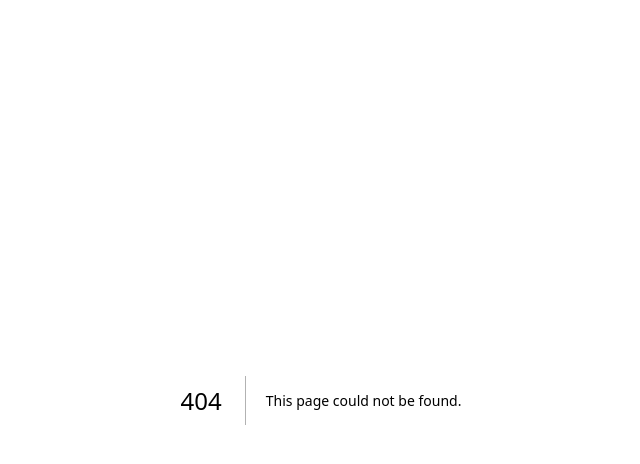
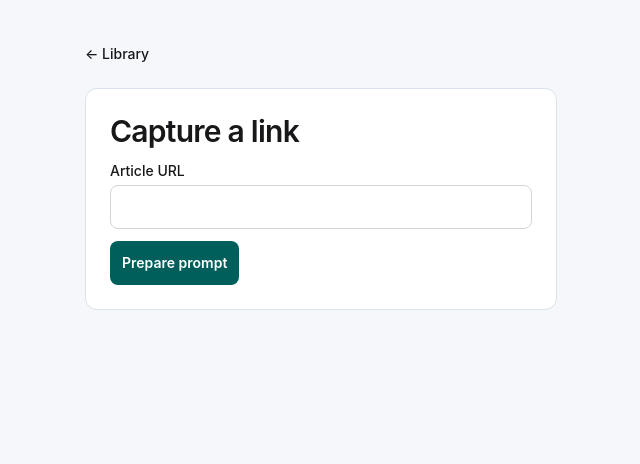
Before and after one commit to martincalvodaniel/damaca-vercel-apps, a Next.js app in the folder apps/damaca-digest/: page /share in a window 1280 px wide. Before the commit this address had no page. Shown: the top 464 px of the page, without its empty margins (319-959 px from the left). Built offline with nearby package versions, Linux system fonts and the light colour scheme.

Commit message:
feat(digest): accept shared Android links for ChatGPT capture

```diff
--- a/apps/damaca-digest/plan/iteration-log.md
+++ b/apps/damaca-digest/plan/iteration-log.md
@@ -75,3 +75,9 @@
 - Inicio en `int`, base `ffa9b0d`, con 70% en 5 h y 38% en 7 d. Se dejó Preview fuera del alcance por indicación del usuario.
 - Biblioteca con resúmenes visibles, procedencia, niveles de acceso y filtros activos que se pueden quitar individualmente. Ficha con jerarquía de lectura, topics enlazados, llamadas a la acción claras y bloques para resumen, notas y referencias. Navegación y superficies coherentes en biblioteca, ficha, edición y topics.
 - Pasaron Biome, tipos, 45 pruebas, build e integración HTTP de OAuth/MCP y acceso. Chrome revisó las cuatro pantallas y los controles desplegados a 320 y 1280 px, sin desbordamiento horizontal. Se inspeccionaron capturas de la biblioteca en claro y de la ficha en oscuro.
+
+## 07 — Abrir Digest desde Compartir en Android
+
+- Inicio en `int`, base `fd455de`, con 61% en 5 h y 36% en 7 d.
+- Chrome documenta destinos Compartir para PWAs instaladas. OpenAI documenta seleccionar el conector con `@` en el compositor. No se encontró un enlace o intent documentado que preseleccione un MCP privado y envíe el mensaje. Digest registra `/share`, valida un enlace, prepara el prompt y lo copia antes de abrir ChatGPT. La pantalla es una vista de preparación sin persistencia.
+- Pasaron Biome, tipos, 48 pruebas, build e integración HTTP. Los manifiestos servidos de `main` e `int` anuncian el destino. En Chrome a 320 px se verificaron preparación, apertura de ChatGPT (interceptada en la prueba) y modo de copia manual si falla el portapapeles. No hubo un dispositivo Android disponible.
--- a/apps/damaca-digest/plan/iterations.md
+++ b/apps/damaca-digest/plan/iterations.md
@@ -86,6 +86,6 @@ Este archivo registra el estado de cada corte. Se aplica el [workflow común](..
 
 ## 07 — Abrir Digest desde Compartir en Android
 
-- Estado: `pending`.
+- Estado: `validated`.
 - Rutas: documentación, manifiesto y ruta de recepción de enlaces.
 - Aceptación: verificar la oferta oficial de ChatGPT y Android. Si procede, permitir que la PWA instalada reciba un enlace y prepare su captura en ChatGPT con una acción explícita del usuario.
--- a/apps/damaca-digest/plan/master.md
+++ b/apps/damaca-digest/plan/master.md
@@ -16,6 +16,6 @@ La captura MCP, la biblioteca con búsqueda ponderada, filtros y paginación, la
 
 ## Verificaciones pendientes
 
-El usuario confirmó el flujo de escritura MCP desde ChatGPT en producción con fuentes de acceso completo, parcial y no disponible. Quedan por verificar el aislamiento entre entornos y la restauración de backups. La captura directa desde Android, herramientas de lectura, exportación, embeddings e integraciones de publicación quedan para entregas posteriores.
+El usuario confirmó el flujo de escritura MCP desde ChatGPT en producción con fuentes de acceso completo, parcial y no disponible. Quedan por verificar el aislamiento entre entornos y la restauración de backups. La PWA puede recibir enlaces de Compartir y preparar su envío con el conector de ChatGPT. Queda por verificar el registro del destino en un Android real. Herramientas de lectura, exportación, embeddings e integraciones de publicación quedan para entregas posteriores.
 
 Consultar las [iteraciones](iterations.md), el [registro](iteration-log.md) y las [reglas de la app](../AGENTS.md).
--- a/apps/damaca-digest/src/app/(dashboard)/page.tsx
+++ b/apps/damaca-digest/src/app/(dashboard)/page.tsx
@@ -35,12 +35,20 @@ export default async function LibraryPage({
         <h1 className="text-3xl font-semibold tracking-tight sm:text-4xl">
           Library
         </h1>
-        <Link
-          href="/topics"
-          className="digest-panel inline-flex min-h-11 items-center rounded-lg px-3 text-sm font-semibold hover:border-teal-600"
-        >
-          Topics
-        </Link>
+        <div className="flex flex-wrap justify-end gap-2">
+          <Link
+            href="/share"
+            className="inline-flex min-h-11 items-center rounded-lg bg-teal-800 px-2.5 text-sm font-semibold text-white hover:bg-teal-900"
+          >
+            Capture link
+          </Link>
+          <Link
+            href="/topics"
+            className="digest-panel inline-flex min-h-11 items-center rounded-lg px-2.5 text-sm font-semibold hover:border-teal-600"
+          >
+            Topics
+          </Link>
+        </div>
       </div>
       <LibraryFilters query={query} />
       <LibraryActiveFilters query={query} />
--- a/apps/damaca-digest/src/app/manifest.ts
+++ b/apps/damaca-digest/src/app/manifest.ts
@@ -12,6 +12,11 @@ export default function manifest(): MetadataRoute.Manifest {
     start_url: "/",
     scope: "/",
     display: "standalone",
+    share_target: {
+      action: "/share",
+      method: "GET",
+      params: { url: "url", text: "text" },
+    },
     icons: [
       { src: "/icons/icon-192.png", sizes: "192x192", type: "image/png" },
       { src: "/icons/icon-512.png", sizes: "512x512", type: "image/png" },
--- /dev/null
+++ b/apps/damaca-digest/src/app/share/page.tsx
@@ -0,0 +1,71 @@
+import type { Metadata } from "next"
+import Link from "next/link"
+import { ChatGptHandoff } from "@/features/sharing/chatgpt-handoff"
+import {
+  capturePrompt,
+  resolveSharedLink,
+} from "@/features/sharing/shared-link"
+
+// biome-ignore lint/style/useComponentExportOnlyModules: Next.js requires this page export.
+export const metadata: Metadata = {
+  title: "Capture a link · Damaca Digest",
+  referrer: "no-referrer",
+  robots: { index: false, follow: false },
+}
+
+export default async function SharePage({
+  searchParams,
+}: {
+  searchParams: Promise<{ url?: string | string[]; text?: string | string[] }>
+}) {
+  const params = await searchParams
+  const url = resolveSharedLink(params)
+
+  return (
+    <main className="mx-auto max-w-lg space-y-3 px-3 py-4 sm:px-5 sm:py-8">
+      <Link
+        href="/"
+        className="inline-flex min-h-11 items-center text-sm font-medium underline-offset-4 hover:underline"
+      >
+        ← Library
+      </Link>
+      <section className="digest-panel space-y-3 rounded-xl p-4 sm:p-6">
+        <h1 className="text-3xl font-semibold tracking-tight">
+          Capture a link
+        </h1>
+        {url ? (
+          <>
+            <p className="break-all text-sm font-medium text-teal-800 dark:text-teal-300">
+              {url}
+            </p>
+            <ChatGptHandoff prompt={capturePrompt(url)} />
+          </>
+        ) : (
+          <form action="/share" className="space-y-3">
+            {params.url || params.text ? (
+              <p role="alert" className="text-sm">
+                Share or paste a single HTTP or HTTPS link.
+              </p>
+            ) : null}
+            <label className="block text-sm font-medium">
+              Article URL
+              <input
+                name="url"
+                type="url"
+                required
+                maxLength={4096}
+                className="mt-1 block min-h-11 w-full min-w-0 rounded-lg border border-zinc-300 bg-transparent px-2.5 dark:border-zinc-700"
+              />
+            </label>
+            <button
+              type="submit"
+              className="min-h-11 rounded-lg bg-teal-800 px-3 text-sm font-semibold text-white hover:bg-teal-900"
+            >
+              Prepare prompt
+            </button>
+          </form>
+        )}
+      </section>
+    </main>
+  )
+}
--- /dev/null
+++ b/apps/damaca-digest/src/features/sharing/chatgpt-handoff.tsx
@@ -0,0 +1,58 @@
+"use client"
+
+import { useCallback, useState } from "react"
+
+const chatGptUrl = "https://chatgpt.com/"
+
+export function ChatGptHandoff({ prompt }: { prompt: string }) {
+  const [copyFailed, setCopyFailed] = useState(false)
+
+  const copyAndOpen = useCallback(async () => {
+    try {
+      await navigator.clipboard.writeText(prompt)
+      window.location.assign(chatGptUrl)
+    } catch {
+      setCopyFailed(true)
+    }
+  }, [prompt])
+
+  return (
+    <div className="space-y-3">
+      <p className="text-sm leading-relaxed text-zinc-700 dark:text-zinc-300">
+        In ChatGPT, select <strong>@damaca-digest</strong>, paste the prompt,
+        and send it.
+      </p>
+      <label className="block text-sm font-medium">
+        Prompt
+        <textarea
+          className="mt-1 block w-full min-w-0 resize-y rounded-lg border border-zinc-300 bg-transparent p-2.5 text-sm dark:border-zinc-700"
+          readOnly
+          rows={5}
+          value={prompt}
+        />
+      </label>
+      {copyFailed ? (
+        <p role="status" className="text-sm">
+          The browser could not copy the prompt. Select and copy it above, then
+          open ChatGPT.
+        </p>
+      ) : null}
+      <div className="flex flex-wrap items-center gap-2">
+        <button
+          type="button"
+          onClick={copyAndOpen}
+          className="min-h-11 rounded-lg bg-teal-800 px-3 text-sm font-semibold text-white hover:bg-teal-900"
+        >
+          Copy prompt and open ChatGPT
+        </button>
+        <a
+          href={chatGptUrl}
+          rel="noreferrer"
+          className="inline-flex min-h-11 items-center px-2 text-sm underline underline-offset-4"
+        >
+          Open ChatGPT
+        </a>
+      </div>
+    </div>
+  )
+}
--- /dev/null
+++ b/apps/damaca-digest/src/features/sharing/shared-link.ts
@@ -0,0 +1,32 @@
+import { webUrl } from "@/schemas/article"
+
+type SharedLinkInput = {
+  url?: string | string[]
+  text?: string | string[]
+}
+
+function validUrl(input: string) {
+  if (/\s/.test(input.trim())) return null
+  const result = webUrl.safeParse(input)
+  return result.success ? new URL(result.data).href : null
+}
+
+export function resolveSharedLink({ url, text }: SharedLinkInput) {
+  if (typeof url === "string" && url.trim()) return validUrl(url)
+  if (Array.isArray(url) || typeof text !== "string" || text.length > 8192)
+    return null
+
+  const completeUrl = validUrl(text)
+  if (completeUrl) return completeUrl
+
+  const matches = text.match(/https?:\/\/[^\s<>"']+/gi) ?? []
+  const urls = new Set(
+    matches.map((match) => validUrl(match.replace(/[),.;!?]+$/, "")))
+  )
+  if (urls.size !== 1) return null
+  return urls.values().next().value ?? null
+}
+
+export function capturePrompt(url: string) {
+  return `Use @damaca-digest to read this article and save it in my library. Report any access limitations.\n\n${url}`
+}
--- a/apps/damaca-digest/src/proxy.ts
+++ b/apps/damaca-digest/src/proxy.ts
@@ -8,6 +8,7 @@ export function proxy(request: NextRequest) {
     pathname.startsWith("/auth") ||
     pathname.startsWith("/api/auth") ||
     pathname === "/api/integrations/mcp" ||
+    pathname === "/share" ||
     pathname.startsWith("/connect/")
   ) {
     return NextResponse.next()
--- a/apps/damaca-digest/test/capture-http.ts
+++ b/apps/damaca-digest/test/capture-http.ts
@@ -133,6 +133,28 @@ async function save(token: string, entry: Record<string, unknown>) {
 }
 
 try {
+  const manifest = await (await fetch(`${origin}/manifest.webmanifest`)).json()
+  assert.deepEqual(manifest.share_target, {
+    action: "/share",
+    method: "GET",
+    params: { url: "url", text: "text" },
+  })
+  const shared = await fetch(
+    `${origin}/share?text=${encodeURIComponent("Article title\nhttps://example.com/shared")}`,
+    { redirect: "manual" }
+  )
+  assert.equal(shared.status, 200)
+  const sharedHtml = await shared.text()
+  assert.match(sharedHtml, /Copy prompt and open ChatGPT/)
+  assert.match(sharedHtml, /Use @damaca-digest/)
+  assert.match(sharedHtml, /https:\/\/example.com\/shared/)
+  const rejectedShare = await fetch(
+    `${origin}/share?url=javascript%3Aalert%281%29`
+  )
+  const rejectedHtml = await rejectedShare.text()
+  assert.match(rejectedHtml, /Share or paste a single HTTP or HTTPS link/)
+  assert.doesNotMatch(rejectedHtml, /Copy prompt and open ChatGPT/)
+
   assert.equal((await fetch(metadata)).status, 200)
   assert.equal(
     (await fetch(`${origin}/.well-known/oauth-authorization-server/api/auth`))
```
Also changed, not shown: 2 other files (tests, documents, lock files or other folders).
